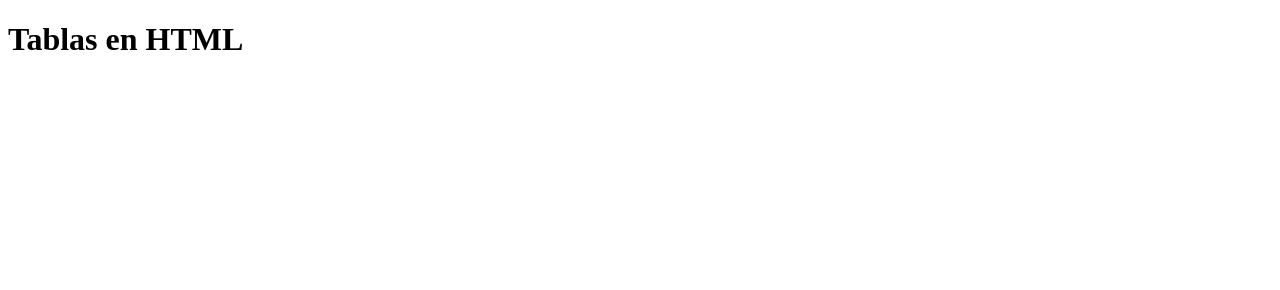
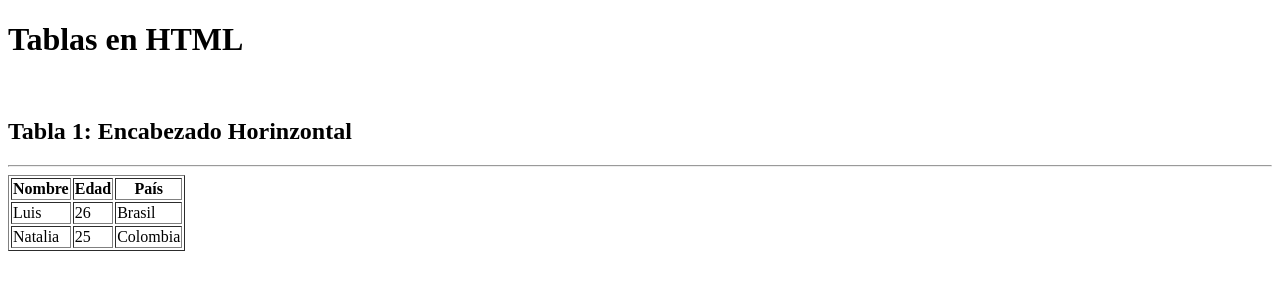
Before and after one commit to LuisFernando10/tablas-git-luis, a plain HTML site: page index.html in a window 1280 px wide. Drawn offline with Linux system fonts and the light colour scheme.

Commit message:
Se crea tabla 1, encabezado horizontal

```diff
--- a/index.html
+++ b/index.html
@@ -10,5 +10,30 @@
     <body>
         <h1>Tablas en HTML</h1>
         <br>
+
+        <h2>Tabla 1: Encabezado Horinzontal</h2>
+        <hr>
+
+        <table border="1">
+            <thead>
+                <tr>
+                    <th>Nombre</th>
+                    <th>Edad</th>
+                    <th>País</th>
+                </tr>
+            </thead>
+            <tbody>
+                <tr>
+                    <td>Luis</td>
+                    <td>26</td>
+                    <td>Brasil</td>
+                </tr>
+                <tr>
+                    <td>Natalia</td>
+                    <td>25</td>
+                    <td>Colombia</td>
+                </tr>
+            </tbody>
+        </table>
     </body>
 </html>
```
